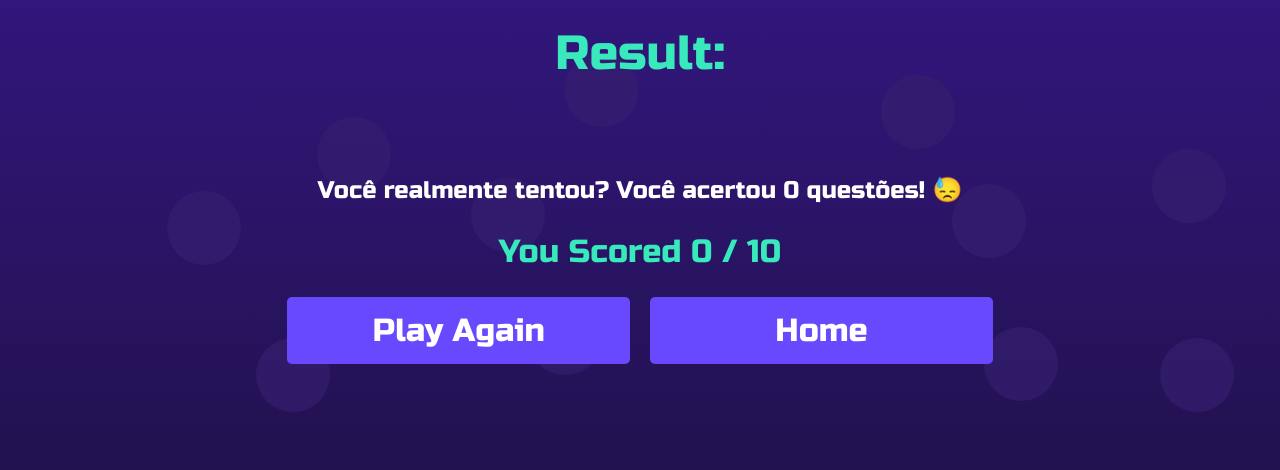
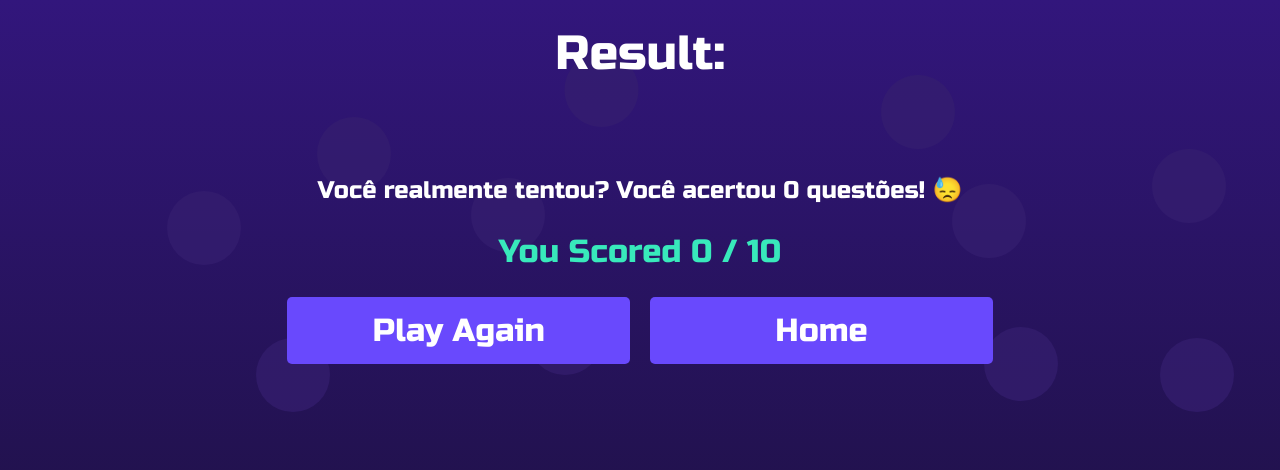
Before and after one commit to jeziel-jr/trivia-challenge, a React (Vite) app: page /finalscore in a window 1280 px wide. Shown: the top 470 px of the page. Built offline with nearby package versions, Linux system fonts and the light colour scheme; no server answers.

Commit message:
adjust in time

```diff
--- a/src/components/Timer.jsx
+++ b/src/components/Timer.jsx
@@ -18,7 +18,7 @@ export const Timer = () => {
 
   return (
     <>
-      <h1 className="timer">{minutesCounter}:{secondsCounter}</h1>
+      <h1 className="timer">{secondsCounter < 10 ? `${minutesCounter}:0${secondsCounter}` : `${minutesCounter}:${secondsCounter}`}</h1>
     </>
   )
 }
--- a/src/scss/FinalScore.scss
+++ b/src/scss/FinalScore.scss
@@ -7,7 +7,7 @@
 
   h1{
     font-size: 48px;
-    color: #38E9BB;
+    color: white;
     margin-top: 25px;
   }
 
```
